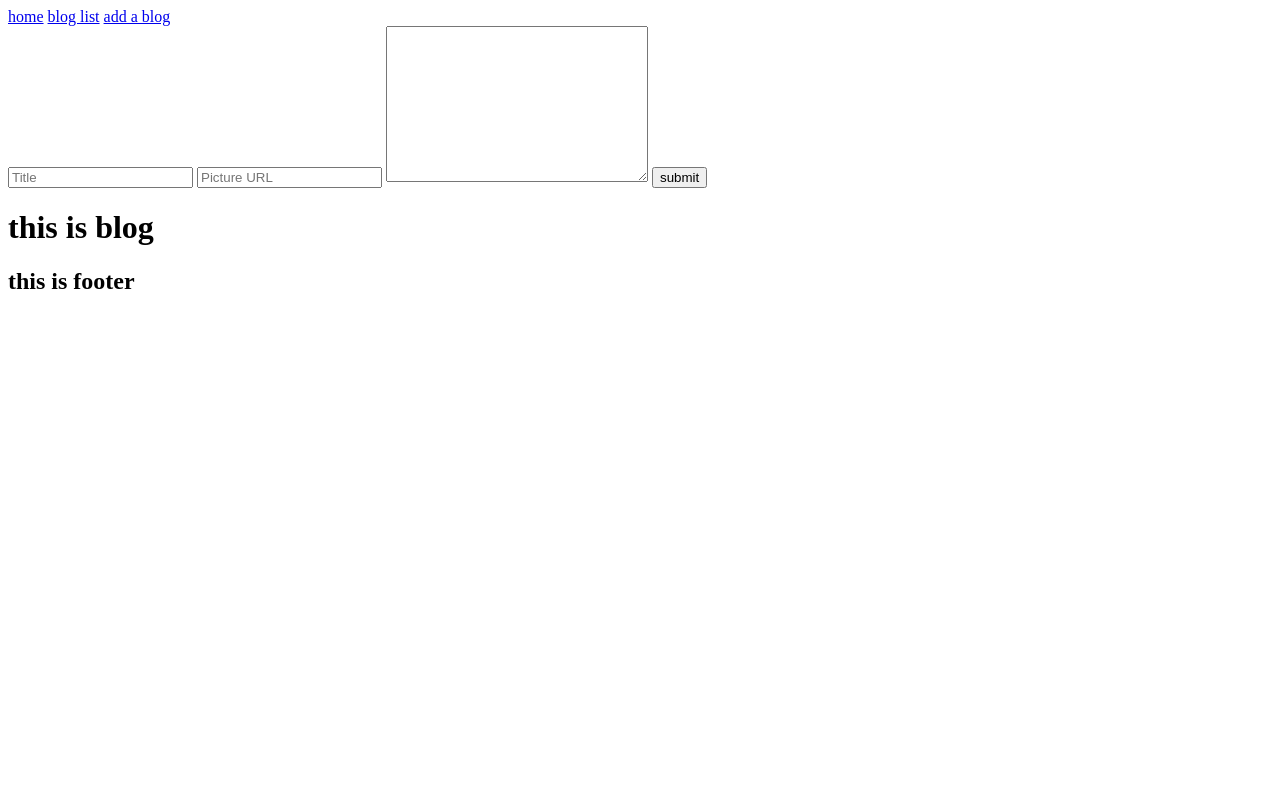
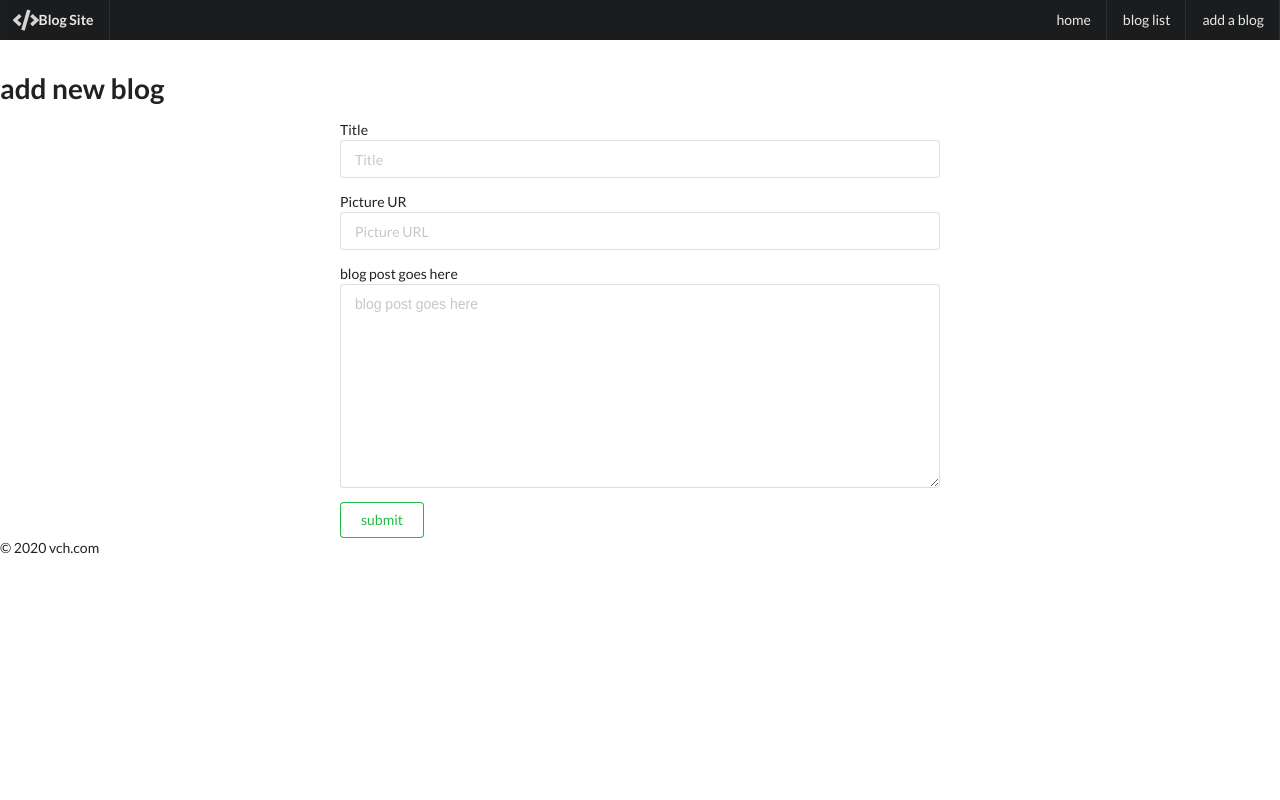
Before and after one commit to vladocavric/winBlog, a Node server app: page /blogs/new in a window 1280 px wide. Run offline with Node 20, Linux system fonts and the light colour scheme; some libraries are stand-ins or nearby versions.

Commit message:
refactored code and added styles

```diff
--- a/app.js
+++ b/app.js
@@ -1,9 +1,10 @@
-const express    = require('express'),
-      app        = express(),
-      bodyParser = require('body-parser'),
-      request    = require('request'),
-      rp         = require('request-promise'),
-      mongoose   = require('mongoose');
+const express = require('express'),
+    app = express(),
+    bodyParser = require('body-parser'),
+    request = require('request'),
+    rp = require('request-promise'),
+    mongoose = require('mongoose'),
+    moment = require('moment');
 
 mongoose.connect('mongodb://localhost:27017/winBlog', {useNewUrlParser: true, useUnifiedTopology: true});
 
@@ -25,45 +26,45 @@ app.get('/', function (req, res) {
 
 app.get('/blogs', function (req, res) {
     blog.find({}, function (err, blog) {
-        if(err){
+        if (err) {
             console.log(err);
         } else {
-            res.render('blogs/index', {blog: blog})
+            res.render('blogs/index', {blog: blog, moment: moment})
         }
     })
 });
 
+app.get('/blogs/new', function (req, res) {
+    res.render('blogs/addblog', {moment: moment})
+});
+
 app.post('/blogs', function (req, res) {
-    let title = req.body.title;
-    let picture = req.body.pictureURL;
-    let body = req.body.body;
-    let date = new Date();
-    let dataForDB = {
-        title: title,
-        picture: picture,
-        body: body,
-        date: date
-    };
+    // let title = req.body.title;
+    // let picture = req.body.pictureURL;
+    // let body = req.body.body;
+    // let date = new Date();
+    // let dataForDB = {
+    //     title: title,
+    //     picture: picture,
+    //     body: body,
+    //     date: date
+    // };
 
-    blog.create(dataForDB, function (err, blogs) {
+    blog.create(req.body.blog, function (err, blogs) {
         if (err) {
             console.log(err);
         } else {
             // console.log(blog);
-            console.log(dataForDB)
+            // console.log(dataForDB)
         }
     });
     res.redirect('/blogs')
 });
 
-app.get('/blogs/new', function (req, res) {
-    res.render('blogs/addblog')
-});
-
 app.get('/blogs/:id', function (req, res) {
     let id = req.params.id;
     blog.findById(id, function (err, foundBlog) {
-        if(err) {
+        if (err) {
             console.log(err);
         } else {
             res.render('blogs/show', {blog: foundBlog})
--- a/package.json
+++ b/package.json
@@ -21,6 +21,7 @@
     "body-parser": "^1.19.0",
     "ejs": "^3.0.1",
     "express": "^4.17.1",
+    "moment": "^2.24.0",
     "mongoose": "^5.9.1",
     "request": "^2.88.2",
     "request-promise": "^4.2.5"
--- /dev/null
+++ b/themes/stylesheets/app.css
@@ -0,0 +1,17 @@
+.header:hover i.code {
+    transform: scale(1.5);
+    transition: transform 0.7s;
+}
+
+.container.main {
+    margin-top: 50px;
+}
+
+.ui.form {
+    max-width: 600px;
+    margin: auto;
+}
+
+
+
+}
--- a/views/blogs/addblog.ejs
+++ b/views/blogs/addblog.ejs
@@ -1,5 +1,7 @@
-<%- include('../partials/header')%>
-<%- include('../partials/nav')%>
-<%- include('partials/form')%>
-<h1>this is blog </h1>
-<%- include('../partials/footer')%>
+<%- include('../partials/header') %>
+<%- include('../partials/nav') %>
+<div class="container main">
+    <h1>add new blog</h1>
+    <%- include('partials/form') %>
+</div>
+<%- include('../partials/footer') %>
--- a/views/blogs/partials/form.ejs
+++ b/views/blogs/partials/form.ejs
@@ -1,6 +1,17 @@
-<form action="/blogs" method="post">
-    <input type="text" name="title" id="title" placeholder="Title">
-    <input type="text" name="pictureURL" id="pictureURL" placeholder="Picture URL">
-    <textarea name="body" id="body" cols="30" rows="10"></textarea>
-    <input type="submit" value="submit">
+<form action="/blogs" method="post" class="ui form">
+    <div class="field">
+        <lable>Title</lable>
+        <input type="text" name="blog[title]" id="title" placeholder="Title">
+    </div>
+    <div class="field">
+        <lable>Picture UR</lable>
+        <input type="text" name="blog[picture]" id="picture" placeholder="Picture URL">
+    </div>
+    <div class="field">
+        <lable>blog post goes here</lable>
+        <textarea name="blog[body]" id="body" cols="30" rows="10" placeholder="blog post goes here"></textarea>
+    </div>
+    <div class="field">
+        <input class="ui basic green button" type="submit" value="submit">
+    </div>
 </form>
--- a/views/partials/footer.ejs
+++ b/views/partials/footer.ejs
@@ -1,5 +1,5 @@
 <footer>
-    <h2>this is footer</h2>
+    <p class="footer-copy">&copy; <%= moment().format('YYYY') %> vch.com</p>
 </footer>
 </body>
 </html>
--- a/views/partials/header.ejs
+++ b/views/partials/header.ejs
@@ -5,6 +5,8 @@
     <meta name="viewport"
           content="width=device-width, user-scalable=no, initial-scale=1.0, maximum-scale=1.0, minimum-scale=1.0">
     <meta http-equiv="X-UA-Compatible" content="ie=edge">
+    <link rel="stylesheet" href="https://cdnjs.cloudflare.com/ajax/libs/semantic-ui/2.4.1/semantic.min.css">
+    <link rel="stylesheet" href="/stylesheets/app.css">
     <title>Blog</title>
 </head>
 <body>
--- a/views/partials/nav.ejs
+++ b/views/partials/nav.ejs
@@ -1,3 +1,8 @@
-<a href="/">home</a>
-<a href="/blogs">blog list</a>
-<a href="/blogs/new">add a blog</a>
+<div class="ui fixed inverted menu">
+    <div class="ui container">
+        <div class="header item"><i class="icon code"></i>Blog Site</div>
+    </div>
+    <a class="item" href="/">home</a>
+    <a class="item" href="/blogs">blog list</a>
+    <a class="item" href="/blogs/new">add a blog</a>
+</div>class="item"
```
Also changed, not shown: views/blogs/index.ejs (+5 -5 lines), themes/blog.jpg (added).
